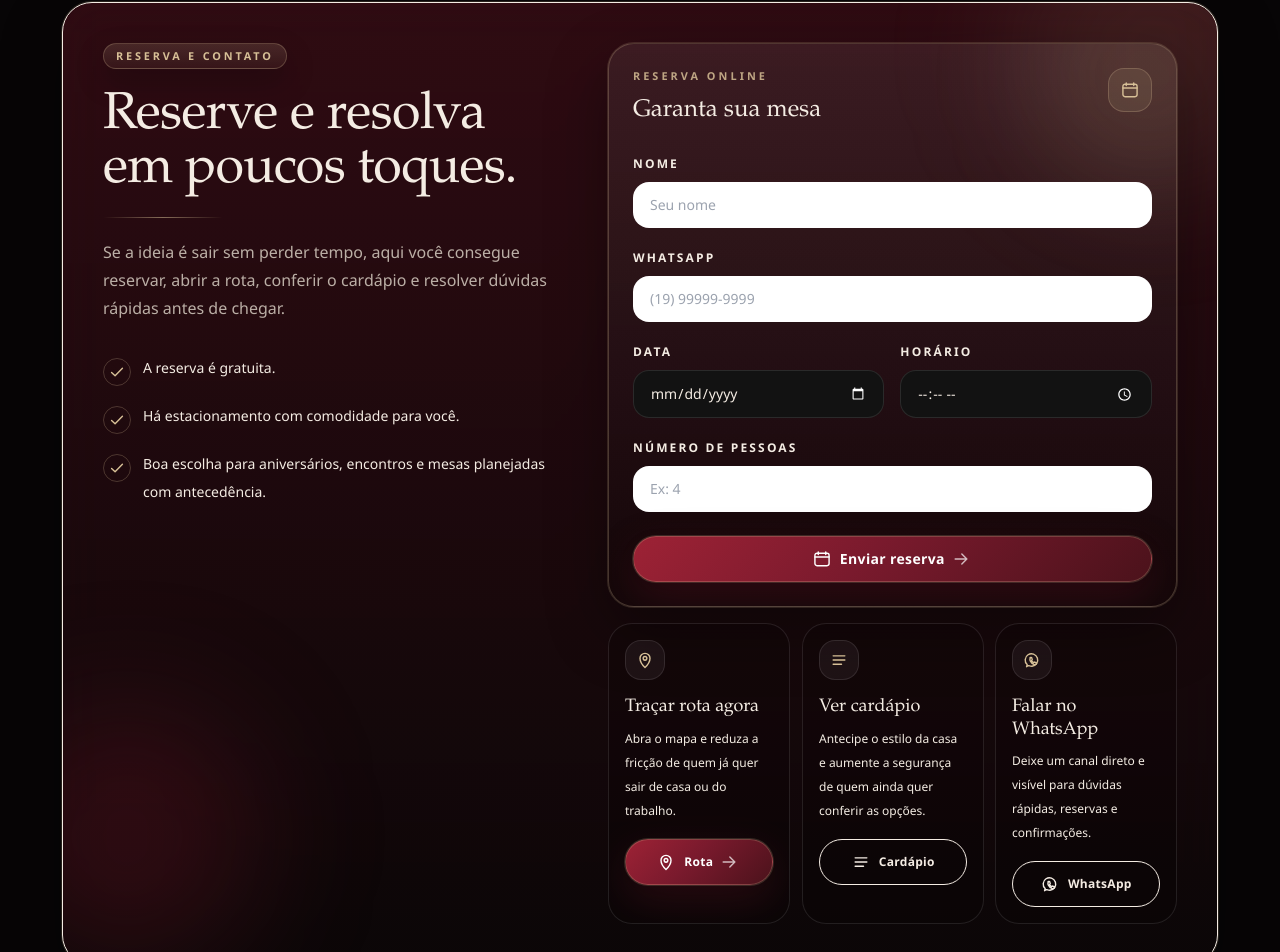
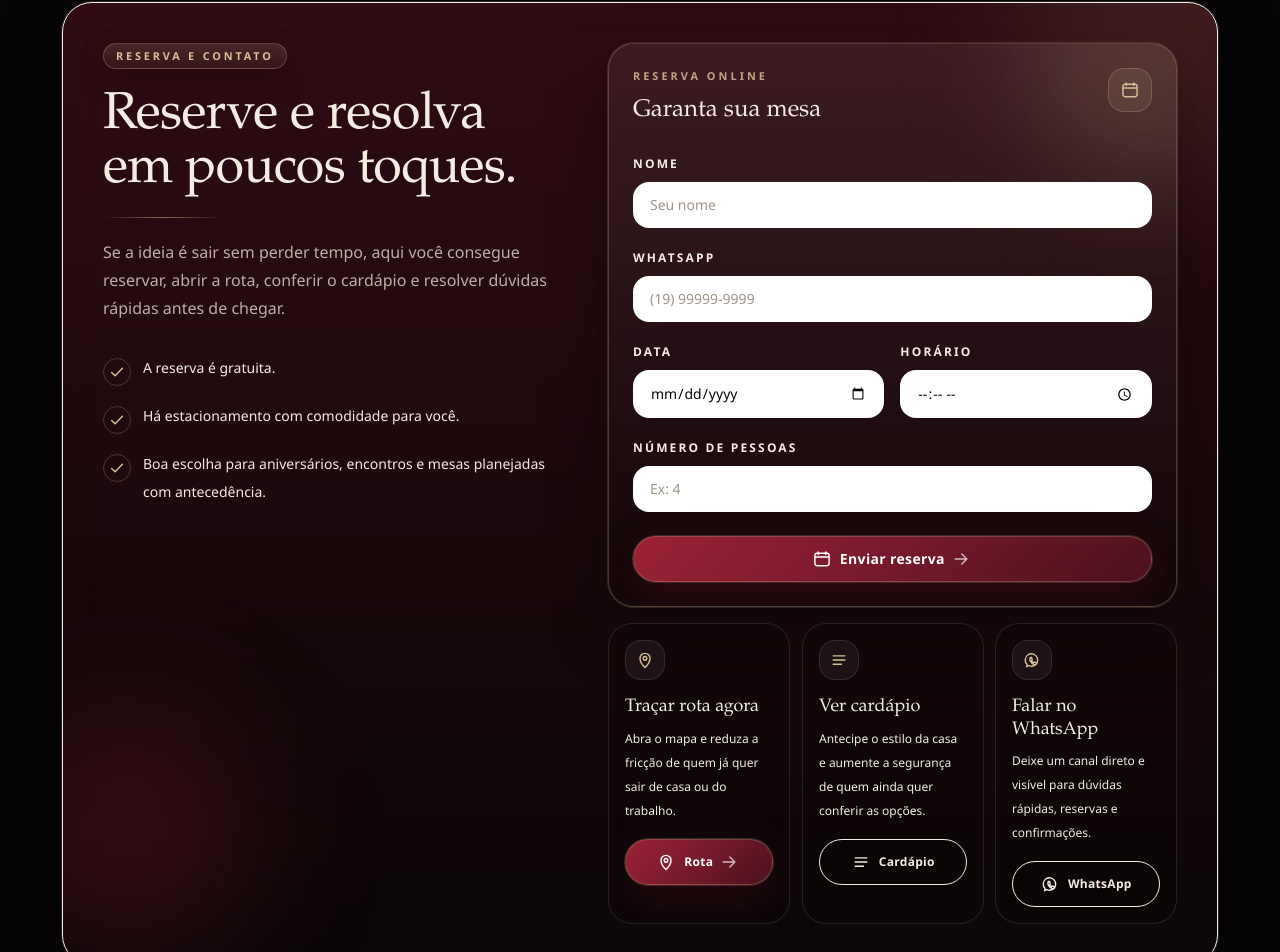
Before and after one commit to themidiamkt-cpu/lp-zinbar, a Next.js app: page / in a window 1280 px wide. Shown: the part 7632-8584 px from the top of the page. Built offline with nearby package versions, Linux system fonts and the light colour scheme.

Commit message:
Improve reservation form field contrast

```diff
--- a/src/components/reservation-form.tsx
+++ b/src/components/reservation-form.tsx
@@ -83,7 +83,7 @@ export function ReservationForm() {
               required
               autoComplete="name"
               placeholder="Seu nome"
-              className="mt-2 w-full rounded-2xl border border-white/10 bg-black/24 px-4 py-3 text-sm text-ivory outline-none transition placeholder:text-mist/38 focus:border-champagne/45 focus:bg-black/32"
+              className="mt-2 w-full rounded-2xl border border-white/10 bg-white px-4 py-3 text-sm text-ink outline-none transition placeholder:text-slate focus:border-champagne/45 focus:bg-white"
             />
           </label>
 
@@ -98,7 +98,7 @@ export function ReservationForm() {
               autoComplete="tel"
               inputMode="tel"
               placeholder="(19) 99999-9999"
-              className="mt-2 w-full rounded-2xl border border-white/10 bg-black/24 px-4 py-3 text-sm text-ivory outline-none transition placeholder:text-mist/38 focus:border-champagne/45 focus:bg-black/32"
+              className="mt-2 w-full rounded-2xl border border-white/10 bg-white px-4 py-3 text-sm text-ink outline-none transition placeholder:text-slate focus:border-champagne/45 focus:bg-white"
             />
           </label>
 
@@ -110,7 +110,7 @@ export function ReservationForm() {
               name="date"
               type="date"
               required
-              className="mt-2 w-full rounded-2xl border border-white/10 bg-black/24 px-4 py-3 text-sm text-ivory outline-none transition [color-scheme:dark] focus:border-champagne/45 focus:bg-black/32"
+              className="mt-2 w-full rounded-2xl border border-white/10 bg-white px-4 py-3 text-sm text-ink outline-none transition [color-scheme:light] focus:border-champagne/45 focus:bg-white"
             />
           </label>
 
@@ -122,7 +122,7 @@ export function ReservationForm() {
               name="time"
               type="time"
               required
-              className="mt-2 w-full rounded-2xl border border-white/10 bg-black/24 px-4 py-3 text-sm text-ivory outline-none transition [color-scheme:dark] focus:border-champagne/45 focus:bg-black/32"
+              className="mt-2 w-full rounded-2xl border border-white/10 bg-white px-4 py-3 text-sm text-ink outline-none transition [color-scheme:light] focus:border-champagne/45 focus:bg-white"
             />
           </label>
 
@@ -138,7 +138,7 @@ export function ReservationForm() {
               required
               inputMode="numeric"
               placeholder="Ex: 4"
-              className="mt-2 w-full rounded-2xl border border-white/10 bg-black/24 px-4 py-3 text-sm text-ivory outline-none transition placeholder:text-mist/38 focus:border-champagne/45 focus:bg-black/32"
+              className="mt-2 w-full rounded-2xl border border-white/10 bg-white px-4 py-3 text-sm text-ink outline-none transition placeholder:text-slate focus:border-champagne/45 focus:bg-white"
             />
           </label>
         </div>
```
